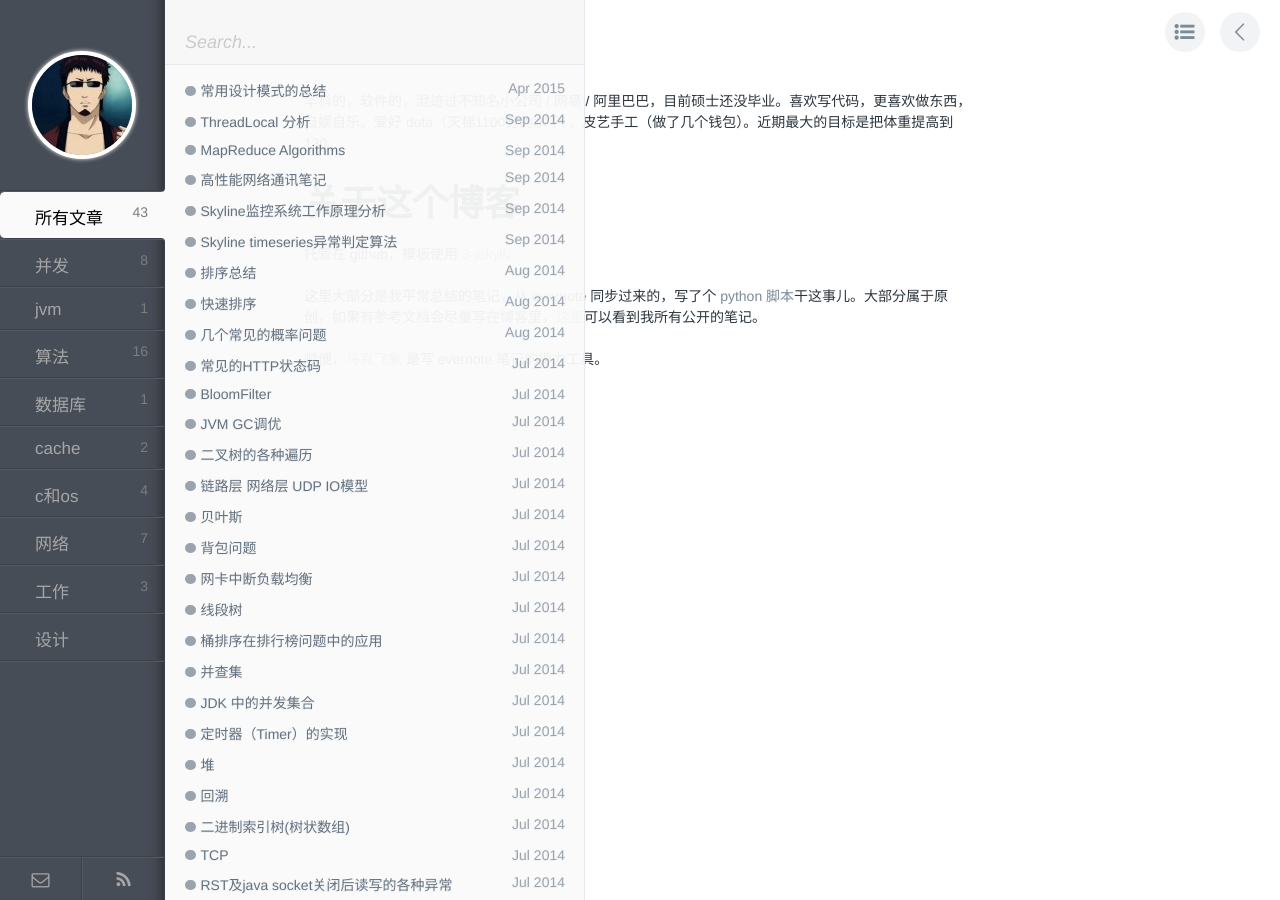
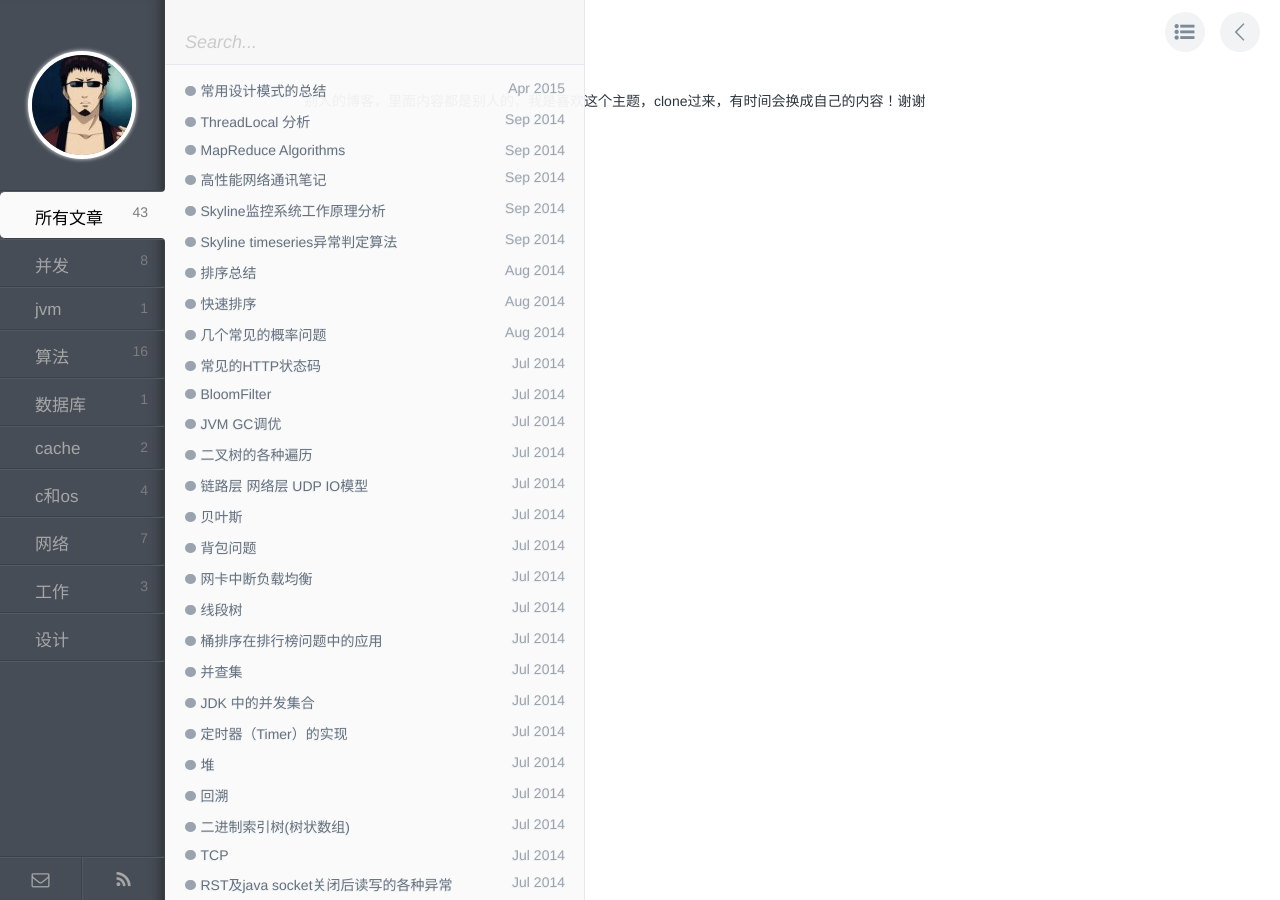
Before and after one commit to oldshipmaster/oldshipmaster.github.com, a Jekyll site: the page built from index.html, in a window 1280 px wide. Built offline with Jekyll 4.4.1, drawn with Linux system fonts in a browser that asks for light colours; Markdown is read by kramdown in place of the engine named in the settings.

Commit message:
Update index.html

```diff
--- a/index.html
+++ b/index.html
@@ -5,9 +5,5 @@ title: 克鲁斯卡尔的博客
 
 <article id="post__content">
   <h1 class="post__title">关于我</h1>
-<p>华科的，软件的，混迹过不知名小公司 / 网易 / 阿里巴巴，目前硕士还没毕业。喜欢写代码，更喜欢做东西，自娱自乐。爱好 dota（天梯1100分的水平），皮艺手工（做了几个钱包）。近期最大的目标是把体重提高到 130。</p>
-<h1>关于这个博客</h1>
-<p>托管在 github，模板使用 <a href="https://github.com/P233/3-Jekyll" target="_blank">3-jekyll</a>。</p>
-<p>这里大部分是我平常总结的笔记，从 evernote 同步过来的，写了个 <a href="https://github.com/novoland/blog/blob/master/evernote-sync/main.py" target="_blank">python 脚本</a>干这事儿。大部分属于原创，如果有参考文档会尽量写在博客里，<a href="https://github.com/novoland/blog/blob/master/evernote-sync/settings.py" target="_blank">这里</a>可以看到我所有公开的笔记。</p>
-<p>顺便，<a href="http://maxiang.info" target="_blank">马克飞象</a> 是写 evernote 笔记的得力工具。</p>
+<p>别人的博客，里面内容都是别人的，我是喜欢这个主题，clone过来，有时间会换成自己的内容！谢谢</p>
 </article> <!-- end #post__content -->
```
